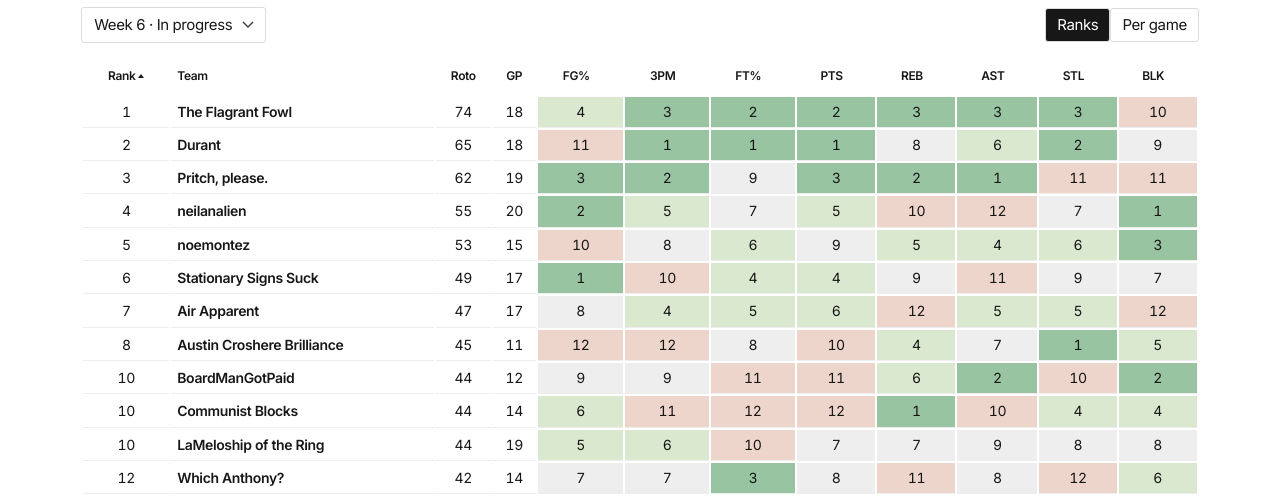
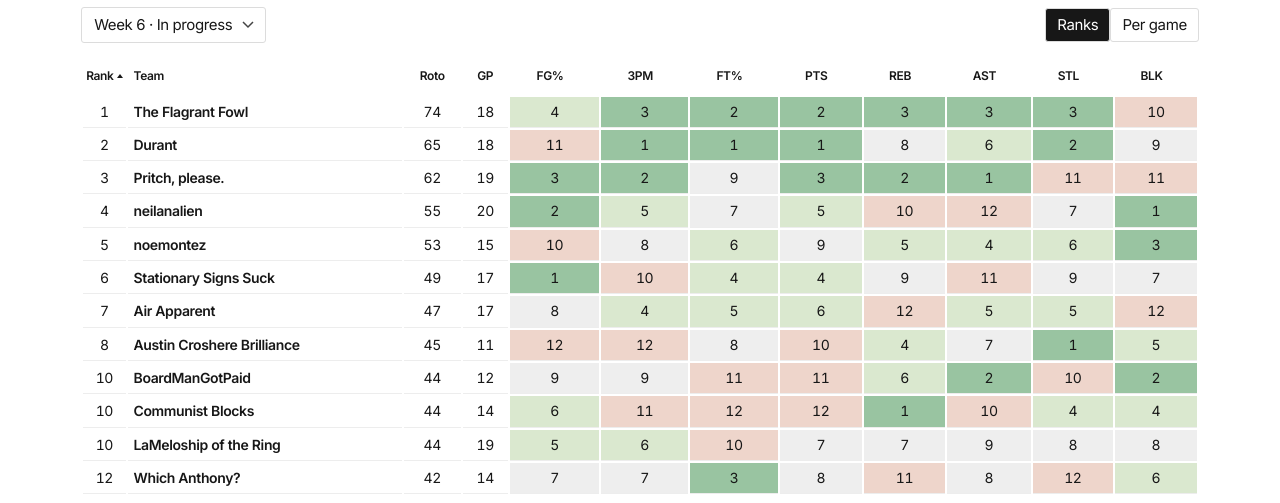
Before and after one commit to t1to98/transatlantic-ballers, an Astro site: page / in a window 1280 px wide. Shown: the part 278-781 px from the top of the page. Built offline with nearby package versions, Linux system fonts and the light colour scheme; Astro itself is replaced by a stand-in of ours.

Commit message:
Fit the Rank column to its contents

```diff
--- a/public/league.css
+++ b/public/league.css
@@ -47,3 +47,12 @@ th[aria-sort="descending"] button::after {
   border-bottom: 0;
   border-top: 4px solid currentColor;
 }
+
+#power table tr > :first-child {
+  width: 1%;
+  padding-inline: 3px;
+  white-space: nowrap;
+}
+#power th:first-child button {
+  padding-inline: 0;
+}
```
